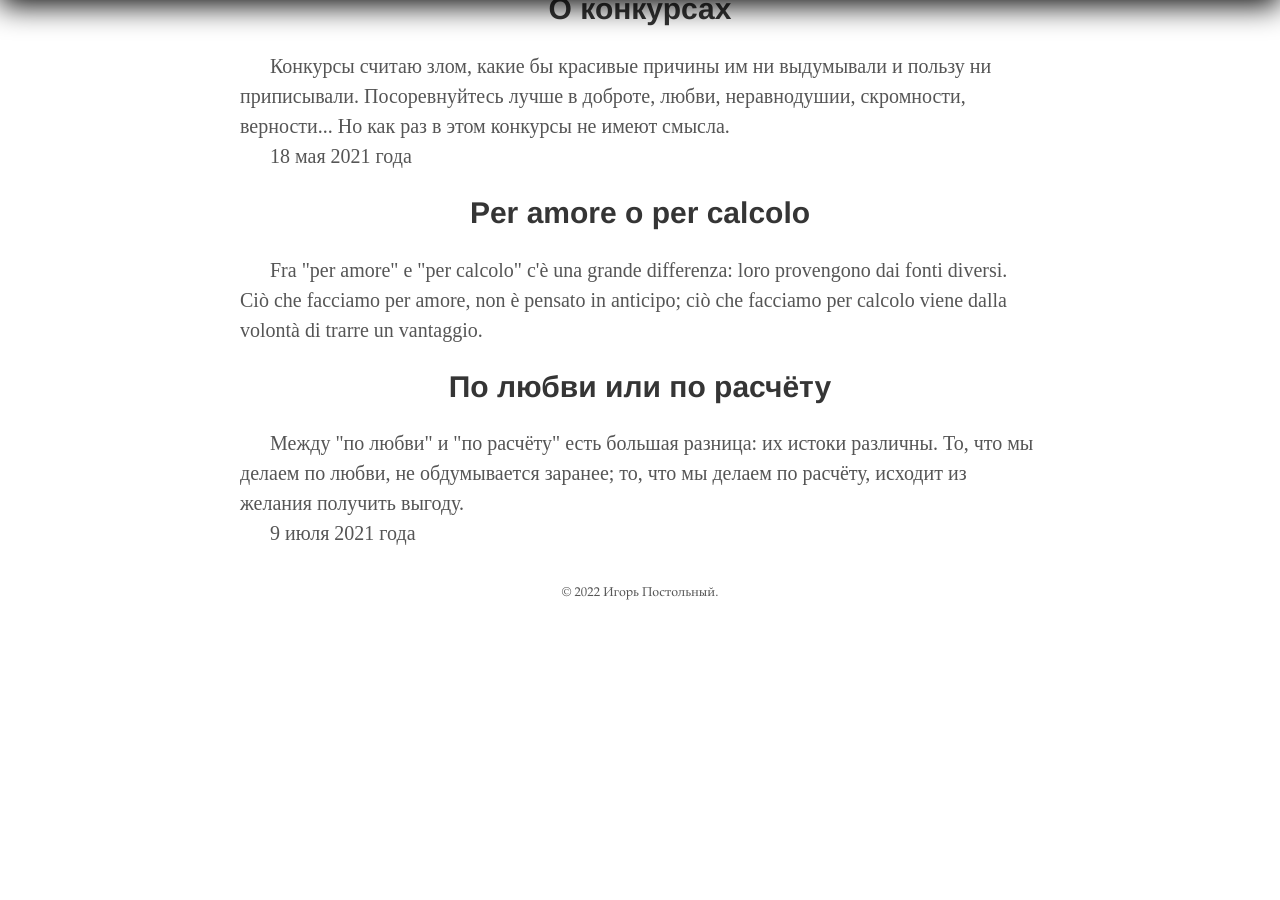
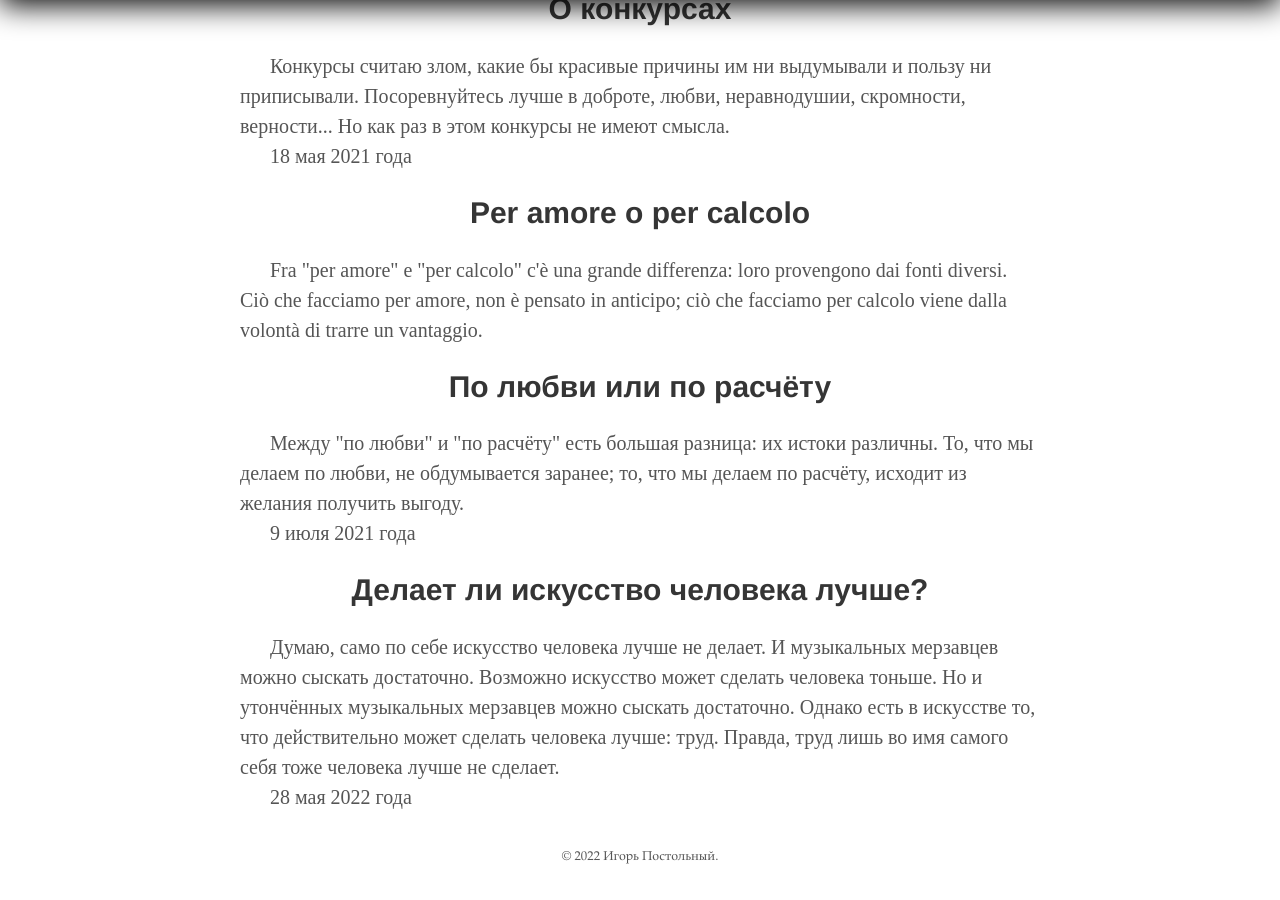
Before and after one commit to postolny/postolny.github.io, a Jekyll site: the page built from _pages/miniature.html, in a window 1280 px wide and 900 px high, scrolled down 2873 px. Built offline with Jekyll 4.4.1, drawn with Linux system fonts in a browser that asks for light colours; before the commit the page ends 3509 px from its top, so only the background shows below that.

Commit message:
Add files via upload

```diff
--- a/_pages/miniature.html
+++ b/_pages/miniature.html
@@ -61,3 +61,8 @@ permalink: /miniature/
   <p>Между "по любви" и "по расчёту" есть большая разница: их истоки различны. То, что мы делаем по любви, не обдумывается заранее; то, что мы делаем по расчёту, исходит из желания получить выгоду.</p>
   <p>9 июля 2021 года</p>
 </article>
+<article>
+  <h2>Делает ли искусство человека лучше?</h2>
+  <p>Думаю, само по себе искусство человека лучше не делает. И музыкальных мерзавцев можно сыскать достаточно. Возможно искусство может сделать человека тоньше. Но и утончённых музыкальных мерзавцев можно сыскать достаточно. Однако есть в искусстве то, что действительно может сделать человека лучше: труд. Правда, труд лишь во имя самого себя тоже человека лучше не сделает.</p>
+  <p>28 мая 2022 года</p>
+</article>
```
